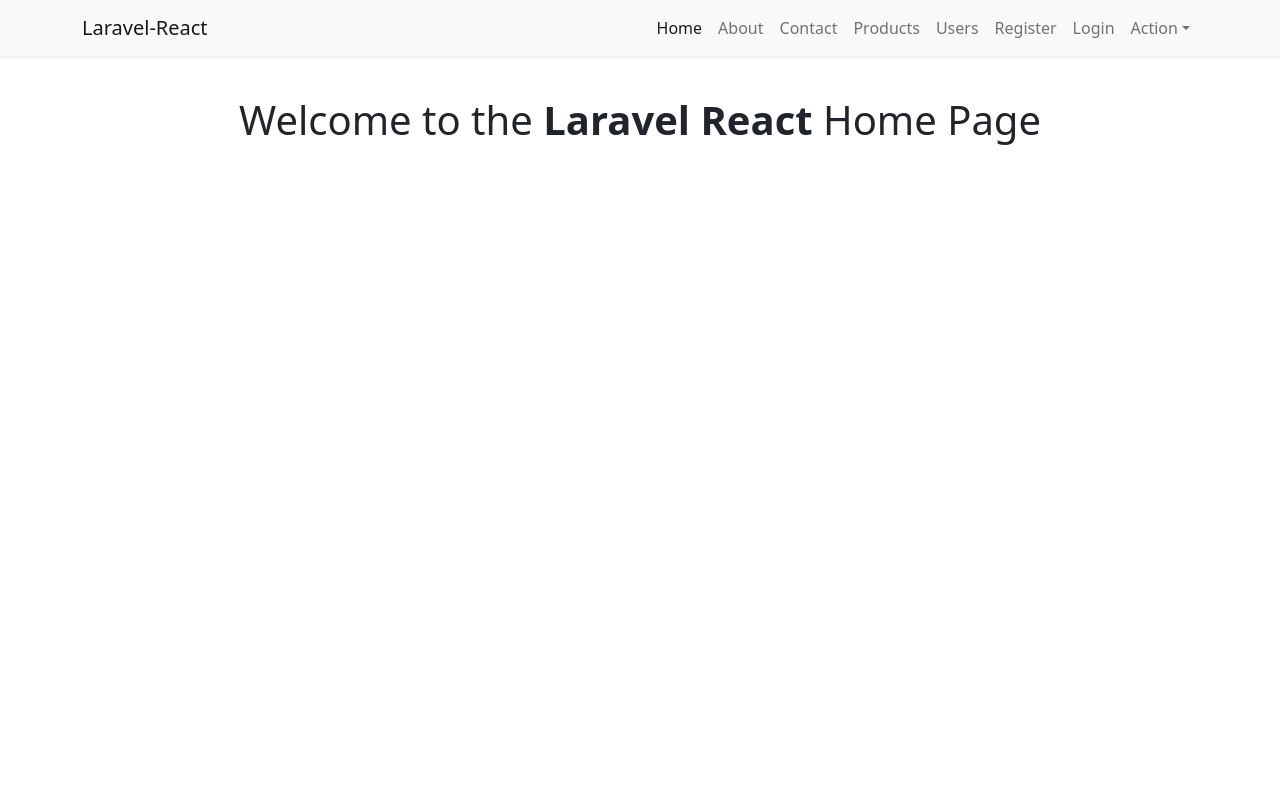
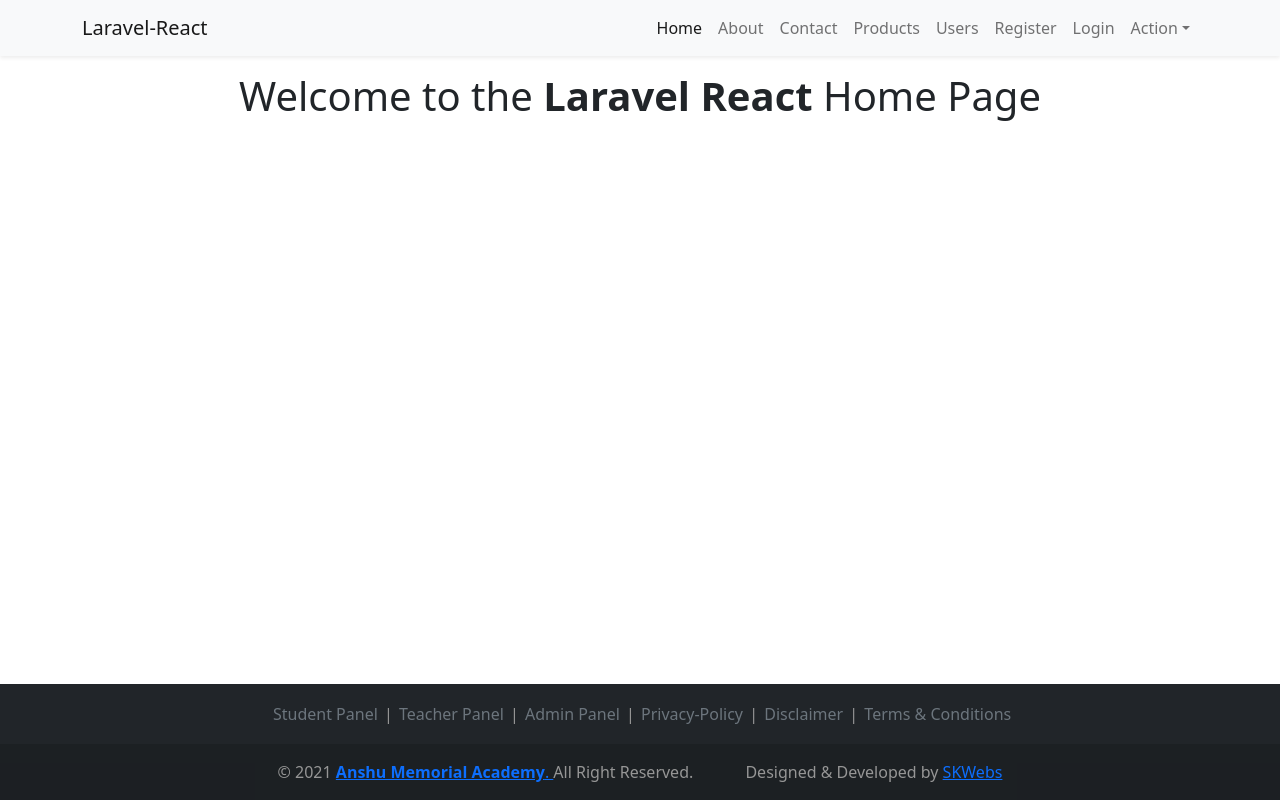
Before and after one commit to skwebs/laravel-react-project, a React (Create React App) app in the folder laravel-react-frontend/: page / in a window 1280 px wide. Built offline with nearby package versions, Linux system fonts and the light colour scheme.

Commit message:
Improve offcanvas sidebar look and fill

```diff
--- a/laravel-react-frontend/src/App.jsx
+++ b/laravel-react-frontend/src/App.jsx
@@ -4,6 +4,7 @@ import './scss/index.scss';
 import { BrowserRouter, Routes, Route } from 'react-router-dom';
 import ProtectedRoute from './components/ProtectedRoute';
 import Navigation from "./components/Navigation";
+import Footer from "./components/Footer";
 import Products from './pages/Products';
 import Login from "./pages/Login";
 import Register from "./pages/Register";
@@ -15,18 +16,15 @@ import MultipleInput from './pages/MultipleInput';
 import PageNotFound from './pages/PageNotFound';
 
 function App() {
-
-
-
   return (
-    <>
-      {/* <Loading show={true} /> */}
-      {/* <BrowserRouter basename="/laravel-react-app/"> */}
+    <div className="vh-100 d-flex flex-column">
       <BrowserRouter>
+        {/* <Loading show={true} /> */}
+        {/* <BrowserRouter basename="/laravel-react-app/"> */}
         <header>
           <Navigation />
         </header>
-        <main className="mt-5 pt-5">
+        <main className="mt-5 pt-4">
           <Routes>
             <Route path="/" element={<Home />} />
             <Route path="/about" element={<About />} />
@@ -41,8 +39,11 @@ function App() {
             <Route path="*" element={<PageNotFound />} />
           </Routes>
         </main>
+        <footer className="bg-dark">
+          <Footer />
+        </footer>
       </BrowserRouter>
-    </>
+    </div>
   );
 }
 
--- /dev/null
+++ b/laravel-react-frontend/src/components/Footer.jsx
@@ -0,0 +1,37 @@
+import { Link, NavLink } from "react-router-dom";
+
+const Footer = () => {
+  return (
+    <>
+      {/* <section className="footer__social py-1 bg-primary">
+        <div className="footer__social_icon container d-flex justify-content-center align-items-center">
+          <ul className="d-none d-md-flex text-white">
+            <li>Follow us on :</li>
+          </ul>
+          <ul>
+            <li className="fb flat-icon wow animate__fadeInLeftBig" data-wow-delay=".3s"><a target="_blank" href="https://facebook.com/AnshuMemorialAcademy/"><i className="fa fa-facebook" /></a></li>
+            <li className="tw flat-icon wow animate__fadeInLeftBig" data-wow-delay={0}><a target="_blank" href="https://twitter.com/AnshuMemorial/"><i className="fa fa-twitter" /></a></li>
+            <li className="ig flat-icon wow animate__fadeInRightBig" data-wow-delay={0}><a target="_blank" href="https://instagram.com/AnshuMemorial/"><i className="fa fa-instagram" /></a></li>
+            <li className="yt flat-icon wow animate__fadeInRightBig" data-wow-delay="0.3s"><a target="_blank" href="https://youtube.com/channel/UC-Y-AzTd9CCYbbUqAthmHVg"><i className="fa fa-youtube" /></a></li>
+          </ul>
+        </div>
+      </section> */}
+      <section className="footer-links">
+        <div className="p-3">&nbsp;
+          <NavLink className="footer-link" target="_blank" rel="noreferrer" to="/">Student Panel</NavLink> {" "} |{" "}
+          <NavLink className="footer-link" target="_blank" rel="noreferrer" to="/">Teacher Panel</NavLink> {" "}|{" "}
+          <NavLink className="footer-link" target="_blank" rel="noreferrer" to="/">Admin Panel</NavLink> {" "}|{" "}
+          <NavLink className="footer-link" target="_blank" rel="noreferrer" to="/">Privacy-Policy</NavLink> {" "}|{" "}
+          <NavLink className="footer-link" target="_blank" rel="noreferrer" to="/">Disclaimer</NavLink> {" "}|{" "}
+          <NavLink className="footer-link" target="_blank" rel="noreferrer" to="/">Terms &amp; Conditions</NavLink>
+        </div>
+      </section>
+      <section className="copyright my-auto py-2 py-md-3  text-center"> ©
+        2021 <Link className="text-lightgrey" to="./"><strong>Anshu Memorial Academy</strong>. </Link><span className="d-none d-md-inline me-5"> All Right Reserved. </span>
+        <hr style={{ maxWidth: 300 }} className="bg-muted my-1 w-50 mx-auto d-md-none" /> <span className="d-block d-md-inline"> Designed &amp; Developed by <Link rel="norefferer" target="_blank" to="https://skwebs.github.io">SKWebs</Link></span>
+      </section>
+    </>
+  )
+}
+
+export default Footer
--- a/laravel-react-frontend/src/components/Navigation.jsx
+++ b/laravel-react-frontend/src/components/Navigation.jsx
@@ -24,9 +24,9 @@ const Navigation = () => {
   const renderMenuItems = (
     <Nav className="ms-auto custom_nav">
       {menus.map((menu, index) => (
-        <Nav.Link onClick={handleClose} as={NavLink} key={index} to={menu === "Home" ? "/" : `/${menu.toLowerCase()}`}>{menu}</Nav.Link>
+        <Nav.Link className="nav-item" onClick={handleClose} as={NavLink} key={index} to={menu === "Home" ? "/" : `/${menu.toLowerCase()}`}>{menu}</Nav.Link>
       ))}
-      <NavDropdown title="Action" id="basic-nav-dropdown">
+      <NavDropdown align={{ lg: 'end' }} title="Action" id="basic-nav-dropdown">
         <NavDropdown.Item onClick={handleClose} as={NavLink} to="/multipleInput">Multiple Input</NavDropdown.Item>
         <NavDropdown.Item onClick={handleLogout}>Logout</NavDropdown.Item>
       </NavDropdown>
--- /dev/null
+++ b/laravel-react-frontend/src/scss/fixed_header_footer.scss
@@ -0,0 +1,27 @@
+$darkblue: #060e5f;
+$hamburger-color: #0275d8;
+
+footer {
+  background-color: $darkblue;
+  color: rgb(150, 150, 150);
+  text-align: center;
+}
+.app {
+  display: flex !important;
+  flex-direction: column !important;
+  height: 100vh !important;
+}
+
+main {
+  /* By setting flex-grow to 1, the main content will take up
+ all of the remaining space on the page (the other elements have flex-grow: 0 and won't contest the free space). */
+  /* 1 flex-grow, 0 flex-shrink, auto flex-basis */
+  flex: 1 0 auto !important;
+}
+
+header,
+footer {
+  /* We want the header to have a static height - it will always take up just as much space as it needs.  */
+  /* 0 flex-grow, 0 flex-shrink, auto flex-basis */
+  flex: 0 0 auto !important;
+}
--- /dev/null
+++ b/laravel-react-frontend/src/scss/footer.scss
@@ -0,0 +1,16 @@
+.footer-links .footer-link {
+  margin: 2px;
+  display: inline-block;
+  color: var(--bs-gray);
+  text-decoration: none;
+  transition: 0.5s;
+
+  &:hover {
+    color: #aaa;
+    text-decoration: underline;
+  }
+}
+
+.copyright {
+  background: rgba(0, 0, 0, 0.15);
+}
--- a/laravel-react-frontend/src/scss/index.scss
+++ b/laravel-react-frontend/src/scss/index.scss
@@ -1,4 +1,6 @@
 @use "./custom_bootstrap/customized_bootstrap";
-@import "./navbar.scss";
+@import "./navbar";
 // @import "./../../node_modules/hamburgers/_sass/hamburgers/hamburgers.scss";
-@import "./hamburgers/custom_hamburgers.scss";
+@import "./hamburgers/custom_hamburgers";
+@import "./fixed_header_footer";
+@import "./footer";
--- a/laravel-react-frontend/src/scss/navbar.scss
+++ b/laravel-react-frontend/src/scss/navbar.scss
@@ -4,11 +4,35 @@
   width: 250px;
   & .custom_nav {
     flex-direction: column;
+    margin-top: 0.75rem;
+    & .nav-item {
+      box-shadow: 0 1px 2px rgba(0, 0, 0, 0.07), 0 2px 4px rgba(0, 0, 0, 0.07),
+        0 4px 8px rgba(0, 0, 0, 0.07), 0 8px 16px rgba(0, 0, 0, 0.07),
+        0 16px 32px rgba(0, 0, 0, 0.07), 0 32px 64px rgba(0, 0, 0, 0.07);
+      margin: 0.35rem 1rem;
+      border-radius: 0.25rem;
+    }
+    & .dropdown-toggle {
+      box-shadow: 0 1px 2px rgba(0, 0, 0, 0.07), 0 2px 4px rgba(0, 0, 0, 0.07),
+        0 4px 8px rgba(0, 0, 0, 0.07), 0 8px 16px rgba(0, 0, 0, 0.07),
+        0 16px 32px rgba(0, 0, 0, 0.07), 0 32px 64px rgba(0, 0, 0, 0.07);
+      border-radius: 0.25rem;
+    }
+
+    & .dropdown-menu {
+      padding: 0 auto;
+      width: 100%;
+      // background-color: var(--bs-warning);
+      // border: none;
+      & .dropdown-item {
+        padding-left: 2.5rem;
+      }
+    }
   }
   & .custom_nav .nav-link {
     padding-left: 1.5rem;
     // padding-right: 1.25rem;
-    color: var(--bs-dark);
+    color: rgb(80, 80, 80);
     &:hover {
       background-color: var(--bs-light);
     }
```
